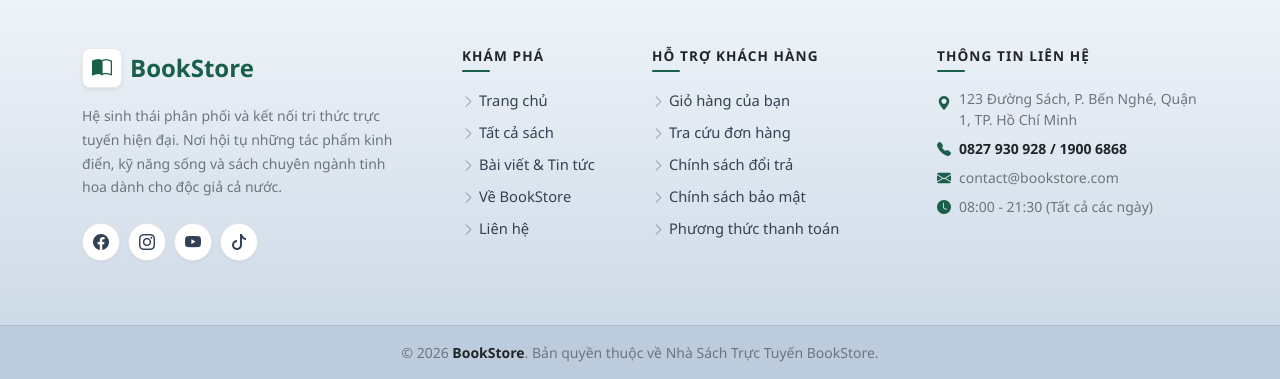
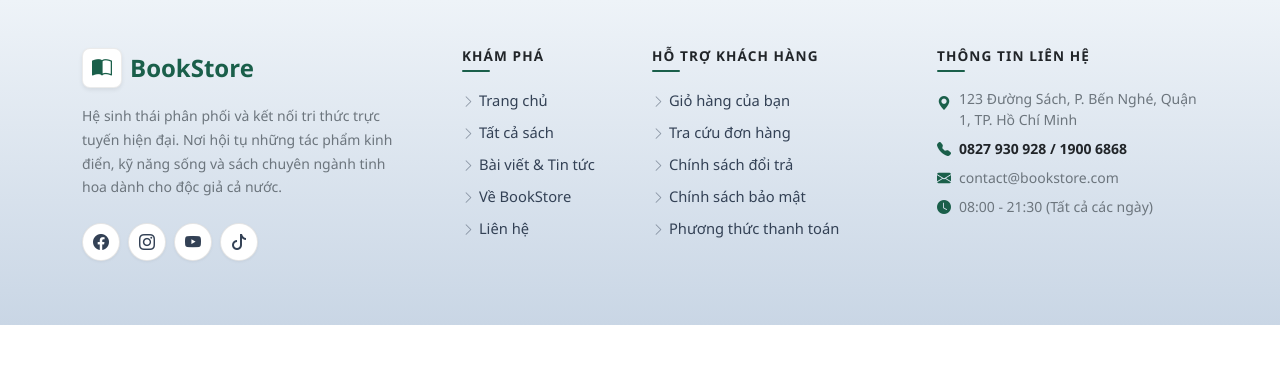
Before and after one commit to Khanhhhoan/WED_BOOKSELL, a PHP site: page / in a window 1280 px wide. Shown: the part 2030-2409 px from the top of the page. After the commit the page ends 2355 px from the top, so only its background shows below. Run offline with PHP 8.4, Linux system fonts and the light colour scheme; data comes from the database, SQL or seed files in the repository.

Commit message:
Remove bottom copyright strip from footer

```diff
--- a/app/views/layouts/footer.php
+++ b/app/views/layouts/footer.php
@@ -75,13 +75,6 @@
                 </div>
             </div>
         </div>
-
-        <!-- Thanh bản quyền đáy (Bottom bar) -->
-        <div class="footer-bottom py-3 border-top" style="background-color: #bcccdc; border-color: rgba(0,0,0,0.08) !important;">
-            <div class="container text-center text-secondary small">
-                &copy; <?php echo date('Y') ?> <strong class="text-dark">BookStore</strong>. Bản quyền thuộc về Nhà Sách Trực Tuyến BookStore.
-            </div>
-        </div>
     </footer>
 
     <script src="https://cdn.jsdelivr.net/npm/bootstrap@5.3.0/dist/js/bootstrap.bundle.min.js"></script>
```
